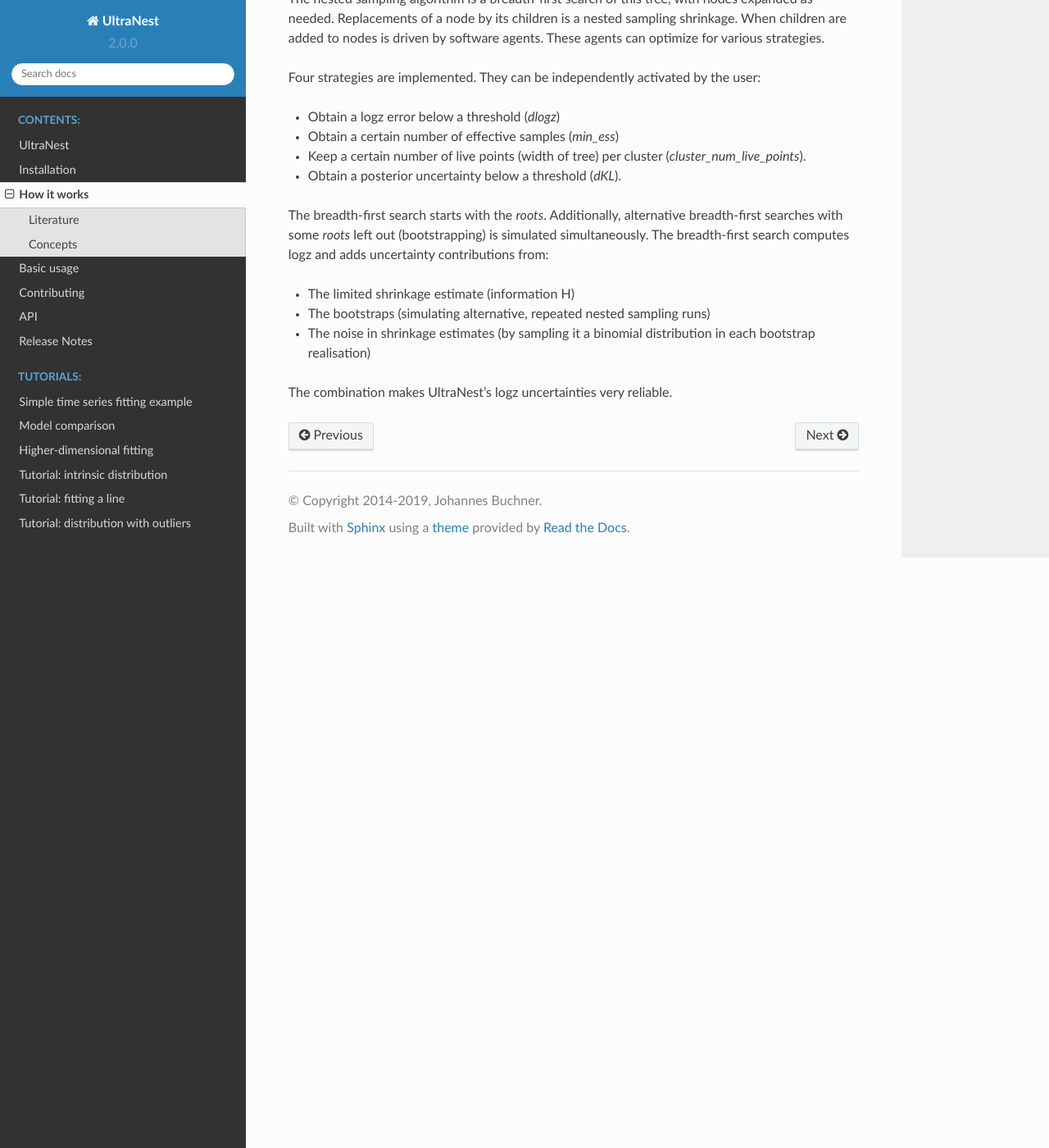
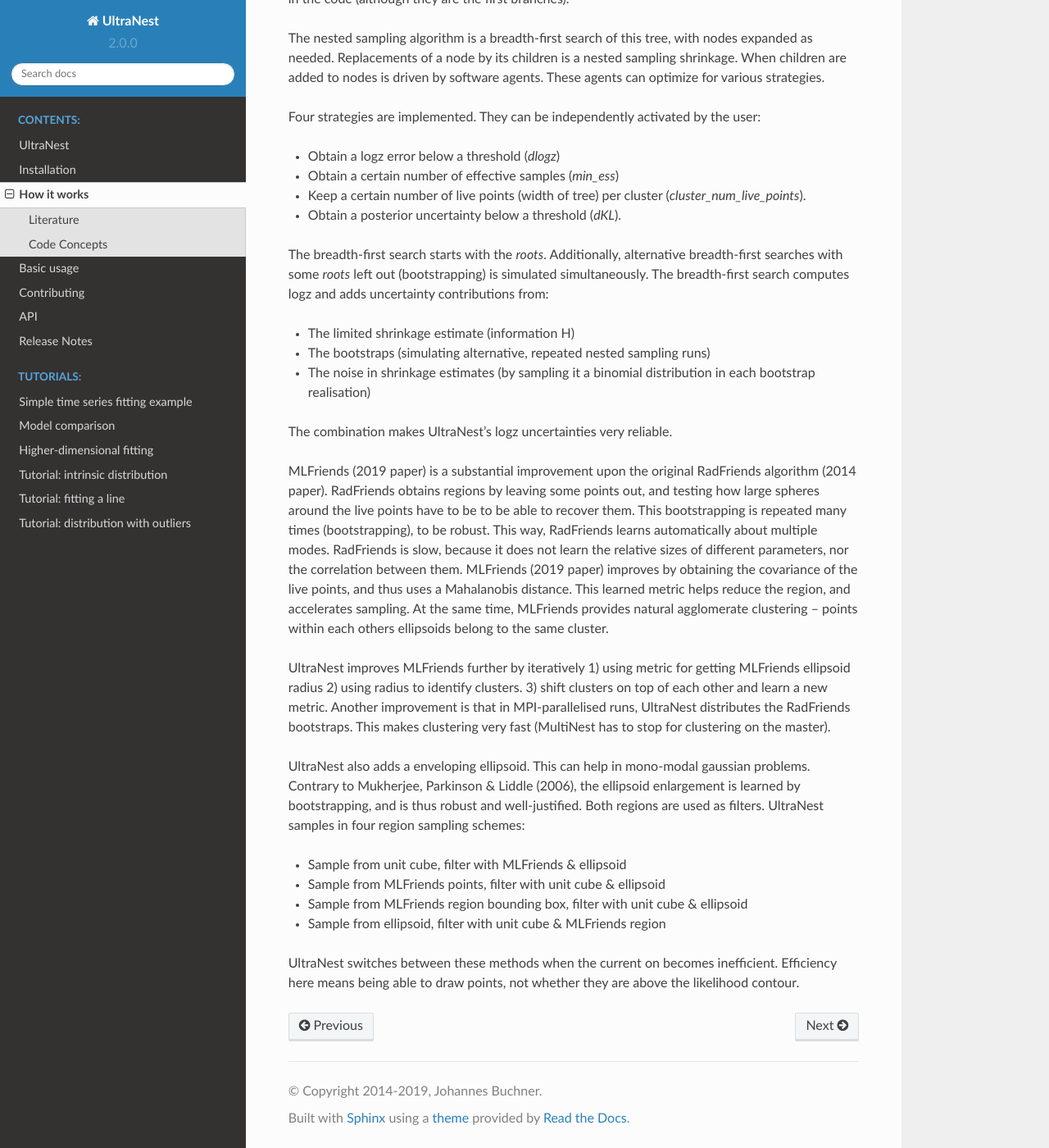
Before and after one commit to JohannesBuchner/UltraNest, a Sphinx documentation site: the page built from docs/method.rst, in a window 1280 px wide and 1400 px high, scrolled down 2110 px. Shown: the whole window at 82% size. Built offline with Sphinx 7.4.7 and the Read the Docs theme 2.0.0, drawn with Linux system fonts in a browser that asks for light colours; pages that are not in the unit, such as notebooks, are missing from menus; some of the changed text lies outside the part shown.

Commit message:
change resume to include append_run_num; more doc (especially MLFriends)

```diff
--- a/docs/index.rst
+++ b/docs/index.rst
@@ -9,6 +9,7 @@
    installation
    method
    usage-spectral-line.ipynb
+   performance
    contributing
    issues
    modules
@@ -24,7 +25,6 @@
    example-intrinsic-distribution.ipynb
    example-line.ipynb
    example-outliers.ipynb
-   usage-powerlaw.ipynb
 
 .. include:: ../README.rst
 
--- a/docs/method.rst
+++ b/docs/method.rst
@@ -58,8 +58,10 @@
 * Buchner, J. (2019): Collaborative Nested Sampling: Big Data versus Complex Physical Models
 
 
-Concepts
----------
+Code Concepts
+---------------
+
+This content gives some hints for those who want to dive into the codebase.
 
 UltraNest maps four spaces:
 
@@ -101,3 +103,38 @@
 * The noise in shrinkage estimates (by sampling it a binomial distribution in each bootstrap realisation)
 
 The combination makes UltraNest's logz uncertainties very reliable.
+
+MLFriends (2019 paper) is a substantial improvement upon the original RadFriends algorithm (2014 paper).
+RadFriends obtains regions by leaving some points out, and testing how
+large spheres around the live points have to be to be able to recover them.
+This bootstrapping is repeated many times (bootstrapping), to be robust.
+This way, RadFriends learns automatically about multiple modes.
+RadFriends is slow, because it does not learn the relative sizes of different parameters,
+nor the correlation between them. MLFriends (2019 paper) improves by obtaining the covariance
+of the live points, and thus uses a Mahalanobis distance.
+This learned metric helps reduce the region, and accelerates sampling.
+At the same time, MLFriends provides natural agglomerate clustering -- points within each others
+ellipsoids belong to the same cluster.
+
+UltraNest improves MLFriends further by iteratively
+1) using metric for getting MLFriends ellipsoid radius
+2) using radius to identify clusters.
+3) shift clusters on top of each other and learn a new metric.
+Another improvement is that in MPI-parallelised runs, UltraNest
+distributes the RadFriends bootstraps. This makes clustering very fast
+(MultiNest has to stop for clustering on the master).
+
+UltraNest also adds a enveloping ellipsoid. This can help in
+mono-modal gaussian problems. Contrary to Mukherjee, Parkinson & Liddle (2006),
+the ellipsoid enlargement is learned by bootstrapping, and is thus robust and
+well-justified. Both regions are used as filters.
+UltraNest samples in four region sampling schemes:
+
+* Sample from unit cube, filter with MLFriends & ellipsoid
+* Sample from MLFriends points, filter with unit cube & ellipsoid
+* Sample from MLFriends region bounding box, filter with unit cube & ellipsoid
+* Sample from ellipsoid, filter with unit cube & MLFriends region
+
+UltraNest switches between these methods when the current on becomes inefficient.
+Efficiency here means being able to draw points, not whether they are
+above the likelihood contour.
```
Also changed, not shown: README.rst (+6 -78 lines), docs/usage-spectral-line.ipynb, 13 other files.
